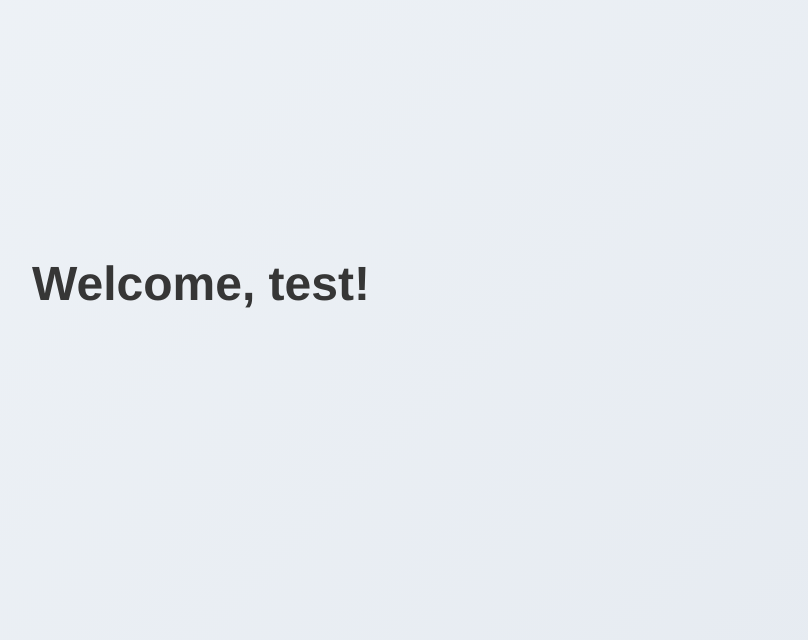
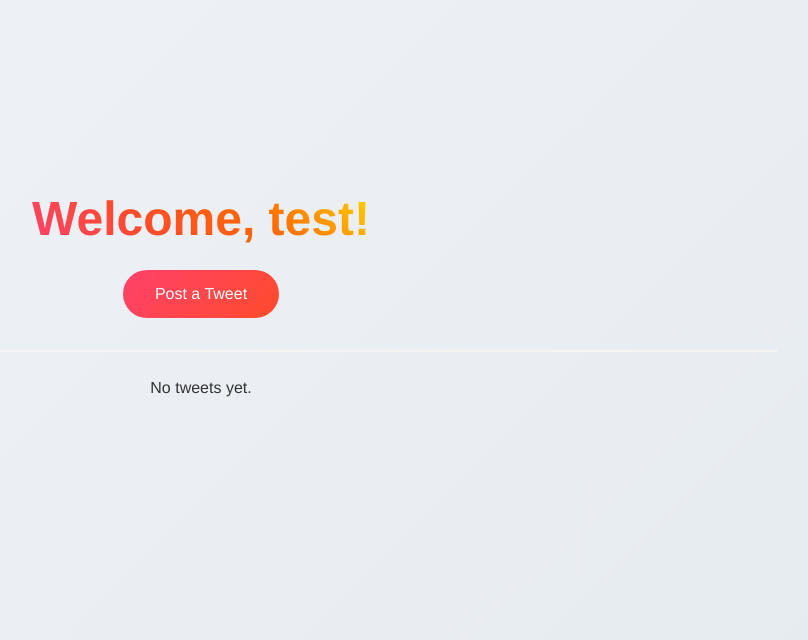
Before and after one commit to JospinJudes/hello-python-ci, a Flask app: page /profile in a window 1280 px wide. Shown: the part 179-819 px from the top of the page, without its empty margins (439-1247 px from the left). Run offline with Flask 3, Linux system fonts and the light colour scheme; a user stored in the database is signed in.

Commit message:
Update UI and Post fonction

```diff
--- a/flask_auth/project/__init__.py
+++ b/flask_auth/project/__init__.py
@@ -1,10 +1,10 @@
-# init.py
+# __init__.py
 
 from flask import Flask
 from flask_sqlalchemy import SQLAlchemy
 from flask_login import LoginManager
 
-# init SQLAlchemy so we can use it later in our models
+# init SQLAlchemy pour pouvoir l'utiliser plus tard dans les modèles
 db = SQLAlchemy()
 
 def create_app():
@@ -12,6 +12,7 @@ def create_app():
 
     app.config['SECRET_KEY'] = '9OLWxND4o83j4K4iuopO'
     app.config['SQLALCHEMY_DATABASE_URI'] = 'sqlite:///db.sqlite'
+    app.config['SQLALCHEMY_TRACK_MODIFICATIONS'] = False
 
     db.init_app(app)
 
@@ -19,19 +20,22 @@ def create_app():
     login_manager.login_view = 'auth.login'
     login_manager.init_app(app)
 
+    # Importer le modèle User pour Flask-Login
     from .models import User
 
     @login_manager.user_loader
     def load_user(user_id):
-        # since the user_id is just the primary key of our user table, use it in the query for the user
         return User.query.get(int(user_id))
 
-    # blueprint for auth routes in our app
+    # Blueprints
     from .auth import auth as auth_blueprint
     app.register_blueprint(auth_blueprint)
 
-    # blueprint for non-auth parts of app
     from .main import main as main_blueprint
     app.register_blueprint(main_blueprint)
 
+    # ⚡ Créer la base et les tables si elles n’existent pas
+    with app.app_context():
+        db.create_all()
+
     return app
--- a/flask_auth/project/main.py
+++ b/flask_auth/project/main.py
@@ -1,7 +1,10 @@
 # main.py
 
-from flask import Blueprint, render_template
+from flask import Blueprint, render_template, request
 from flask_login import login_required, current_user
+
+from .forms import TweetForm
+
 
 main = Blueprint('main', __name__)
 
@@ -13,3 +16,17 @@ def index():
 @login_required
 def profile():
     return render_template('profile.html', name=current_user.name)
+
+#####AJOUT POST
+@main.route('/tweet', methods=['GET', 'POST'])
+@login_required
+def tweet():
+    if request.method == 'POST':
+        content = request.form.get('content')
+        if content:
+            new_tweet = Tweet(content=content, user=current_user)
+            db.session.add(new_tweet)
+            db.session.commit()
+            flash('Tweet posted!')
+            return redirect(url_for('main.profile'))
+    return render_template('tweet.html', form=TweetForm())
--- a/flask_auth/project/templates/profile.html
+++ b/flask_auth/project/templates/profile.html
@@ -1,9 +1,33 @@
-<!-- templates/profile.html -->
-
 {% extends "base.html" %}
 
 {% block content %}
-<h1 class="title">
+<h1 class="title gradient-text">
   Welcome, {{ name }}!
 </h1>
+
+<!-- Centered Modern Red-Orange Post Tweet Button -->
+<div class="has-text-centered" style="margin-bottom: 2rem;">
+    <a href="{{ url_for('main.tweet') }}" class="navbar-button" style="display: inline-flex; align-items: center; justify-content: center; text-align: center; padding: 0.75rem 2rem;">
+        Post a Tweet
+    </a>
+</div>
+
+<hr>
+
+<!-- Recent tweets -->
+{% if tweets %}
+<h2 class="title is-4">Recent Tweets</h2>
+<ul>
+    {% for tweet in tweets %}
+        <li class="box">
+            <strong>{{ tweet.user.username }}</strong>: {{ tweet.content }}
+            <br>
+            <small>{{ tweet.timestamp.strftime('%d/%m/%Y %H:%M') }}</small>
+        </li>
+    {% endfor %}
+</ul>
+{% else %}
+<p>No tweets yet.</p>
+{% endif %}
+
 {% endblock %}
```
Also changed, not shown: flask_auth/project/auth.py (+10 -7 lines), flask_auth/project/forms.py (added, +9 -0 lines), flask_auth/project/models.py (+13 -0 lines), flask_auth/project/templates/tweet.html (added, +30 -0 lines), flask_auth/project/templates/tweets.html (added, +24 -0 lines), flask_auth/instance/db.sqlite (added).
